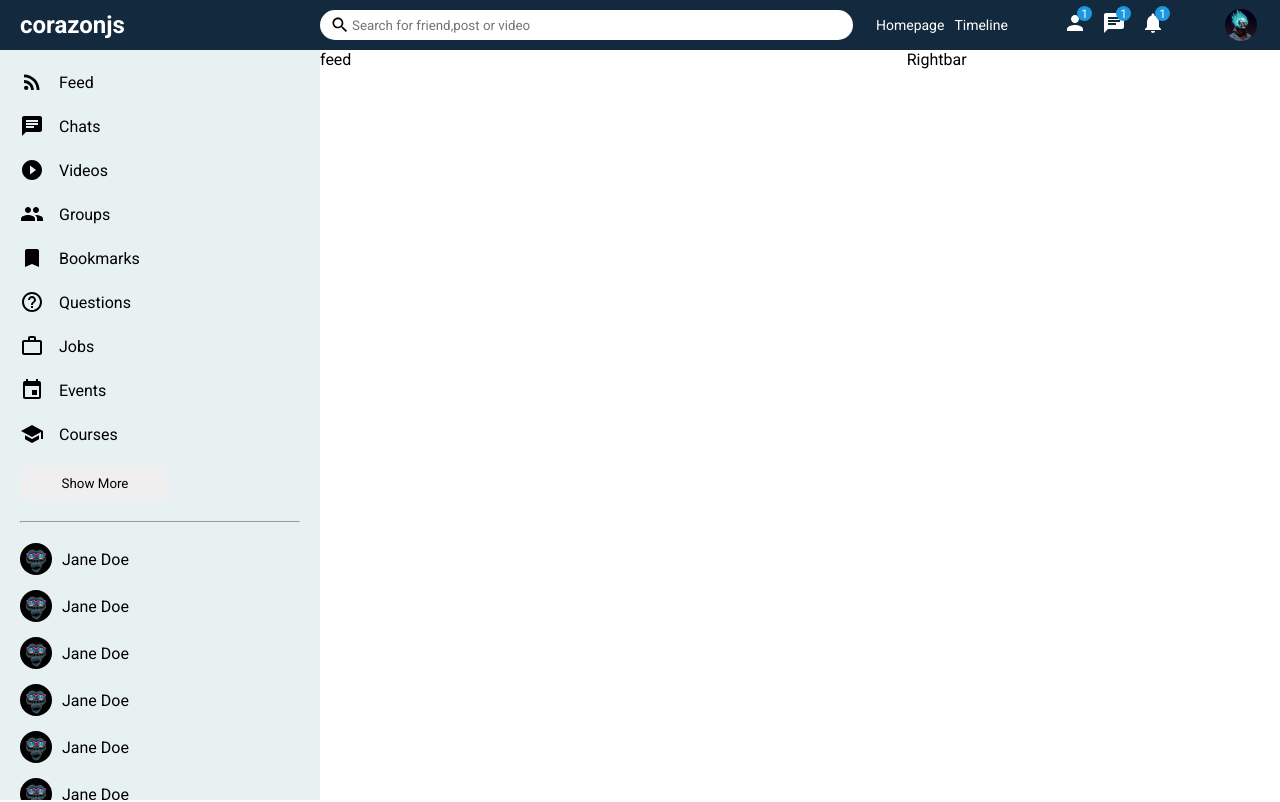
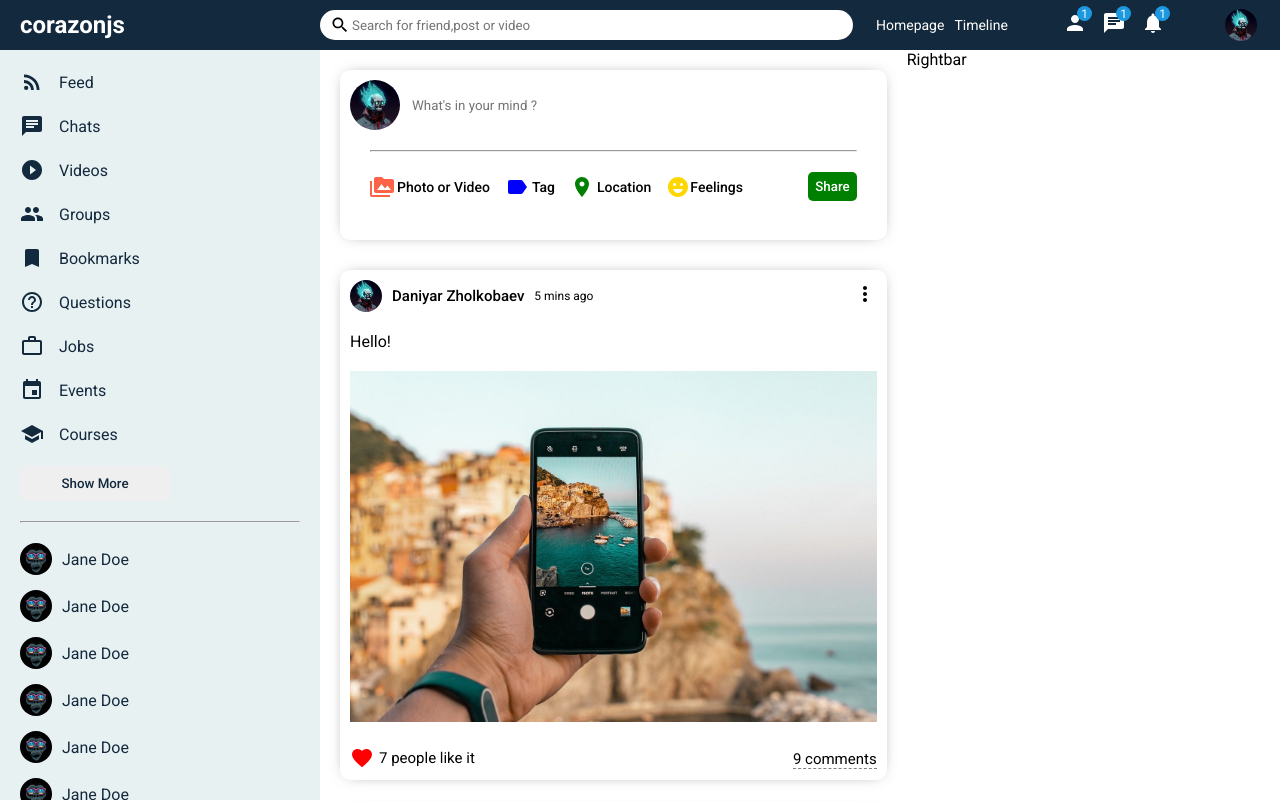
Before and after one commit to corazonjs/social_media, a React (Create React App) app in the folder client/: page / in a window 1280 px wide. Shown: the top 802 px of the page. Built offline with nearby package versions, Linux system fonts and the light colour scheme.

Commit message:
Feed component

```diff
--- a/client/public/index.html
+++ b/client/public/index.html
@@ -8,7 +8,7 @@
       content="Web site created using create-react-app"
     />
     <link
-    href="https://fonts.googleapis.com/css2?family=Roboto:ital,wght@0,100;0,300;0,400;0,700;0,900;1,500&display=swap"
+    href="https://fonts.googleapis.com/css2?family=Roboto:ital,wght@0,100;0,300;0,400;0,500;0,700;0,900;1,500&display=swap"
     rel="stylesheet">
     <link rel="stylesheet" href="style.css">
     <title>Social app</title>
--- a/client/src/components/feed/Feed.css
+++ b/client/src/components/feed/Feed.css
@@ -1,3 +1,7 @@
 .feed {
     flex: 5.5;
 }
+
+.feedWrapper {
+    padding: 20px;
+}
--- a/client/src/components/feed/Feed.jsx
+++ b/client/src/components/feed/Feed.jsx
@@ -1,8 +1,14 @@
 import "./Feed.css";
+import Share from "../share/Share";
+import Post from "../post/Post";
 export default function Feed() {
     return (
         <div className="feed">
-            feed
+            <div className="feedWrapper">
+                <Share />
+                <Post />
+                <Post />
+            </div>
         </div>
     );
 }
--- /dev/null
+++ b/client/src/components/post/Post.css
@@ -0,0 +1,80 @@
+.post {
+    width: 100%;
+    border-radius: 10px;
+    -webkit-box-shadow: 0px 0px 16px -8px rgba(0, 0, 0, 0.68);
+    box-shadow: 0px 0px 16px -8px rgba(0, 0, 0, 0.68);
+    margin: 30px 0;
+
+}
+
+.postWrapper {
+    padding: 10px;
+}
+
+.postTop {
+    display: flex;
+    align-items: center;
+    justify-content: space-between;
+}
+
+.postTopLeft {
+    display: flex;
+    align-items: center;
+}
+
+.postProfileImg {
+    width: 32px;
+    height: 32px;
+    border-radius: 50%;
+    object-fit: cover;
+}
+
+.postUsername {
+    font-size: 15px;
+    font-weight: 500;
+    margin: 0 10px;
+}
+
+.postDate {
+    font-size: 12px;
+}
+
+.postCenter {
+    margin: 20px 0;
+}
+
+.postImg {
+    margin-top: 20px;
+    width: 100%;
+    max-height: 500px;
+    object-fit: contain;
+}
+
+.postBottom {
+    display: flex;
+    align-items: center;
+    justify-content: space-between;
+}
+
+.postBottomLeft {
+    display: flex;
+    align-items: center;
+}
+
+.likeIcon {
+    width: 24px;
+    height: 24px;
+    margin-right: 5px;
+    cursor: pointer;
+    color: red;
+}
+
+.postLikeCounter {
+    font-size: 15px;
+}
+
+.postCommentText {
+    font-size: 15px;
+    cursor: pointer;
+    border-bottom: 1px dashed grey;
+}
--- /dev/null
+++ b/client/src/components/post/Post.jsx
@@ -0,0 +1,35 @@
+import "./Post.css";
+import {MoreVert, Favorite} from "@mui/icons-material";
+
+export default function Post() {
+    return (
+        <div className="post">
+            <div className="postWrapper">
+                <div className="postTop">
+                    <div className="postTopLeft">
+                        <img className="postProfileImg" src="/assets/person/1.jpg" alt=""/>
+                        <span className="postUsername">Daniyar Zholkobaev</span>
+                        <span className="postDate">5 mins ago</span>
+                    </div>
+                    <div className="postTopRight">
+                        <MoreVert />
+                    </div>
+                </div>
+                <div className="postCenter">
+                    <span className="postText">Hello!</span>
+                    <img className="postImg" src="/assets/post/1.jpg" alt="" />
+
+                </div>
+                <div className="postBottom">
+                    <div className="postBottomLeft">
+                        <Favorite className="likeIcon"/>
+                        <span className="postLikeCounter">7 people like it</span>
+                    </div>
+                    <div className="postBottomRight">
+                        <span className="postCommentText">9 comments</span>
+                    </div>
+                </div>
+            </div>
+        </div>
+    );
+}
--- /dev/null
+++ b/client/src/components/share/Share.css
@@ -0,0 +1,76 @@
+.share {
+    width: 100%;
+    height: 170px;
+    border-radius: 10px;
+    -webkit-box-shadow: 0px 0px 16px -8px rgba(0, 0, 0, 0.68);
+    box-shadow: 0px 0px 16px -8px rgba(0, 0, 0, 0.68);
+}
+
+.shareWrapper {
+    padding: 10px;
+}
+
+.shareTop {
+    display: flex;
+    align-items: center;
+}
+
+.shareProfileImg {
+    width: 50px;
+    height: 50px;
+    border-radius: 50%;
+    object-fit: cover;
+    margin-right: 10px;
+}
+
+.shareInput {
+    border: none;
+    width: 80%;
+}
+
+.shareInput:focus {
+    outline: none;
+}
+
+.shareHr {
+    margin: 20px;
+}
+
+.shareBottom {
+    display: flex;
+    align-items: center;
+    justify-content: space-between;
+}
+
+.shareOptions {
+    display: flex;
+    margin-left: 20px;
+}
+
+.shareOption {
+    display: flex;
+    align-items: center;
+    margin-right: 15px;
+    cursor: pointer;
+}
+
+.shareIcon {
+    font-size: 18px;
+    margin-right: 3px;
+}
+
+.shareOptionText {
+    font-size: 14px;
+    font-weight: 500;
+}
+
+.shareButton {
+    border: none;
+    padding: 7px;
+    border-radius: 5px;
+    background-color: green;
+    font-weight: 500;
+    margin-right: 20px;
+    cursor: pointer;
+    color: white;
+}
--- /dev/null
+++ b/client/src/components/share/Share.jsx
@@ -0,0 +1,43 @@
+import "./Share.css";
+import { PermMedia, Label, Room, EmojiEmotions} from "@mui/icons-material"
+export default function Share() {
+    return (
+        <div className="share">
+            <div className="shareWrapper">
+                <div className="shareTop">
+                    <img className="shareProfileImg" src="/assets/person/1.jpg" alt=""/>
+                    <input placeholder="What's in your mind ?"
+                           className="shareInput"
+                    />
+                </div>
+                <hr className="shareHr"/>
+                <div className="shareBottom">
+                    <div className="shareOptions">
+                        <div className="shareOption">
+                            <PermMedia htmlColor="tomato" className="shareIcon"/>
+                            <span className="shareOptionText">Photo or Video</span>
+                        </div>
+
+                        <div className="shareOption">
+                            <Label htmlColor="blue" className="shareIcon"/>
+                            <span className="shareOptionText">Tag</span>
+                        </div>
+
+                        <div className="shareOption">
+                            <Room htmlColor="green" className="shareIcon"/>
+                            <span className="shareOptionText">Location</span>
+                        </div>
+
+                        <div className="shareOption">
+                            <EmojiEmotions htmlColor="gold" classnName="shareIcon"/>
+                            <span className="shareOptionText">Feelings</span>
+                        </div>
+                    </div>
+                    <button className="shareButton">
+                        Share
+                    </button>
+                </div>
+            </div>
+        </div>
+    );
+}
--- a/client/src/components/sidebar/SideBar.css
+++ b/client/src/components/sidebar/SideBar.css
@@ -33,6 +33,7 @@
     display: flex;
     align-items: center;
     margin-bottom: 20px;
+    color: #13293D;
 }
 
 .sidebarIcon {
@@ -45,6 +46,7 @@
     padding: 10px;
     border-radius: 5px;
     font-weight: 500;
+    color: #13293D;
 }
 
 .sidebarHr {
@@ -62,6 +64,7 @@
     display: flex;
     align-items: center;
     margin-bottom: 15px;
+    color: #13293D;
 }
 
 .sidebarFriendImg {
```
